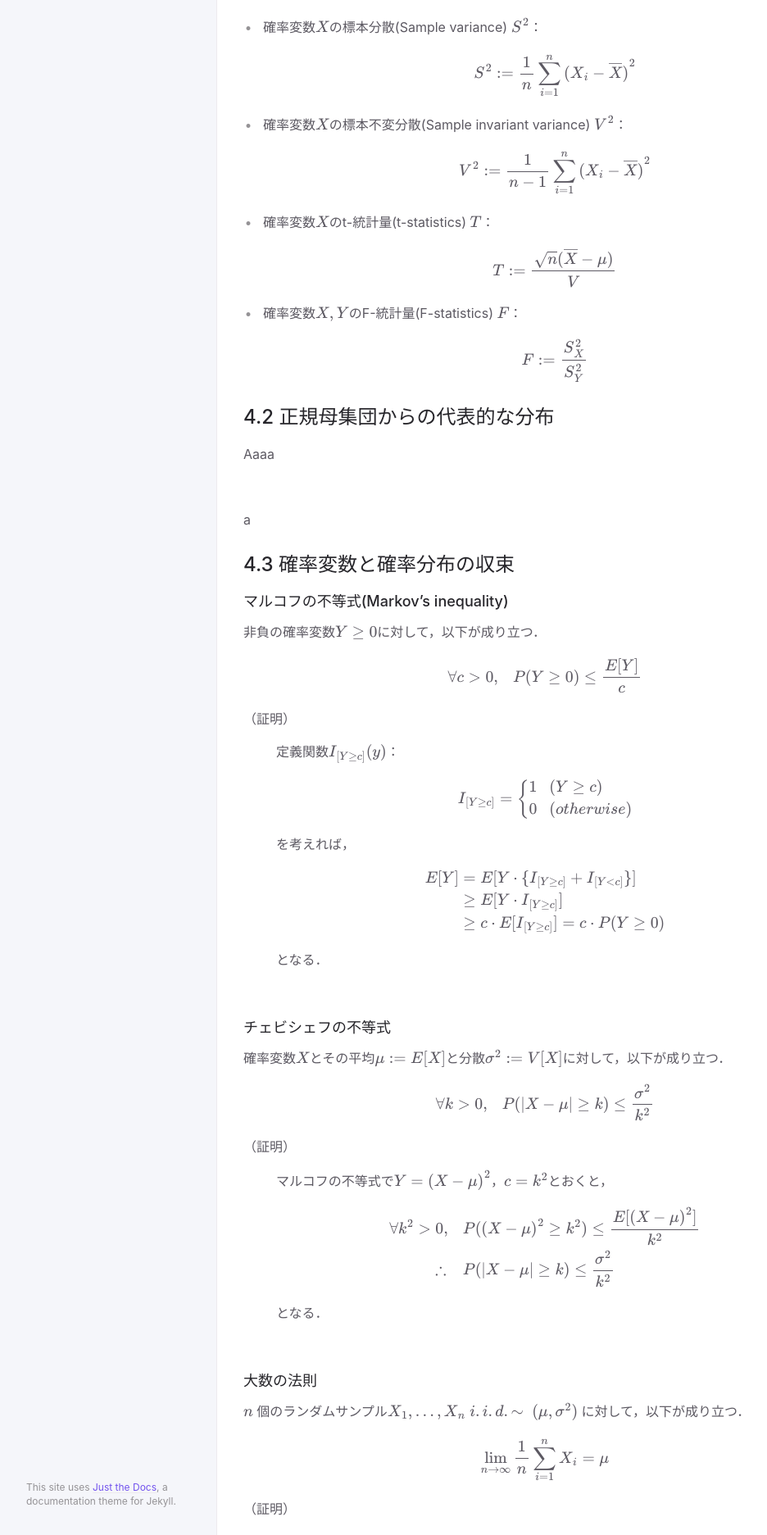
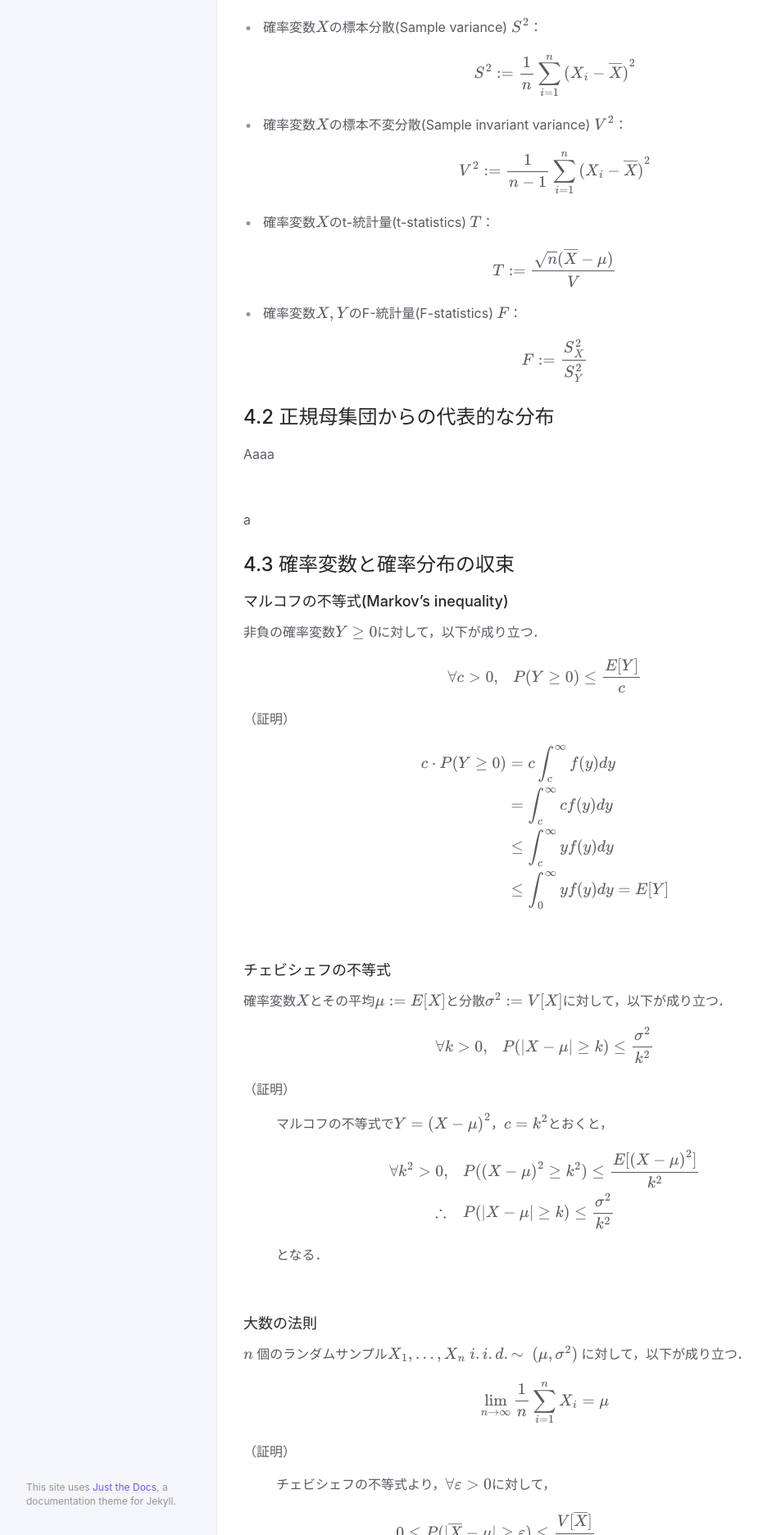
Before and after one commit to imai-laboratory/b4_induction_training, a Jekyll site: the page built from docs/stat/4.sample_theory.md, in a window 1280 px wide. Shown: the part 3127-5000 px from the top of the page at 82% size, without its empty margins (107-1043 px from the left). Built offline with Jekyll 4.4.1, drawn with Linux system fonts in a browser that asks for light colours; formulas are drawn with MathJax 3; some of the changed text lies outside the part shown.

Commit message:
edit /docs/stat/4.sample_theory.md

```diff
--- a/docs/stat/4.sample_theory.md
+++ b/docs/stat/4.sample_theory.md
@@ -186,29 +186,15 @@ $$
 $$
 
 （証明）
-> 定義関数$$I_{[Y \geq c]}(y)$$：
->
-> $$
-> I_{[Y \geq c]} = \left\{
-> \begin{array}{l}
-> 1 ~~~ (Y \geq c) \\
-> 0 ~~~ (otherwise)
-> \end{array}
-> \right.
-> $$
->
-> を考えれば，
->
 > <script type="math/tex; mode=display">
 > \begin{align}
-> E[Y]
-> &= E[Y \cdot \{ I_{[Y \geq c]} + I_{[Y \lt c]}\}] \\
-> &\geq E[ Y \cdot  I_{[Y \geq c]} ] \\
-> &\geq c \cdot E[I_{[Y \geq c]}] = c \cdot P(Y \geq 0)
+> c \cdot P(Y \geq 0)
+> &= c \int_{c}^{\infty} f(y) dy \\
+> &= \int_{c}^{\infty} c f(y) dy \\
+> &\leq \int_{c}^{\infty} y f(y) dy \\
+> &\leq \int_{0}^{\infty} y f(y) dy = E[Y]
 > \end{align}
 > </script>
->
-> となる．
 
 <br>
 
```
